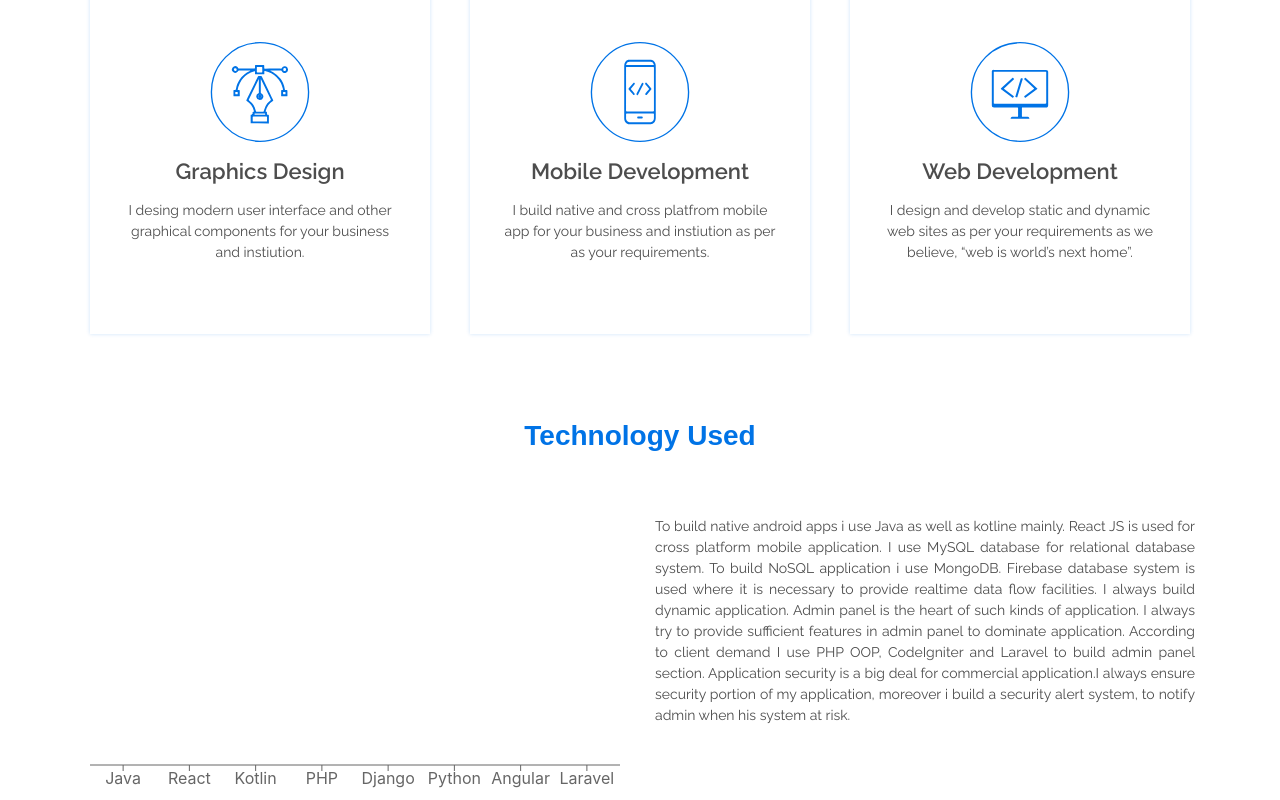
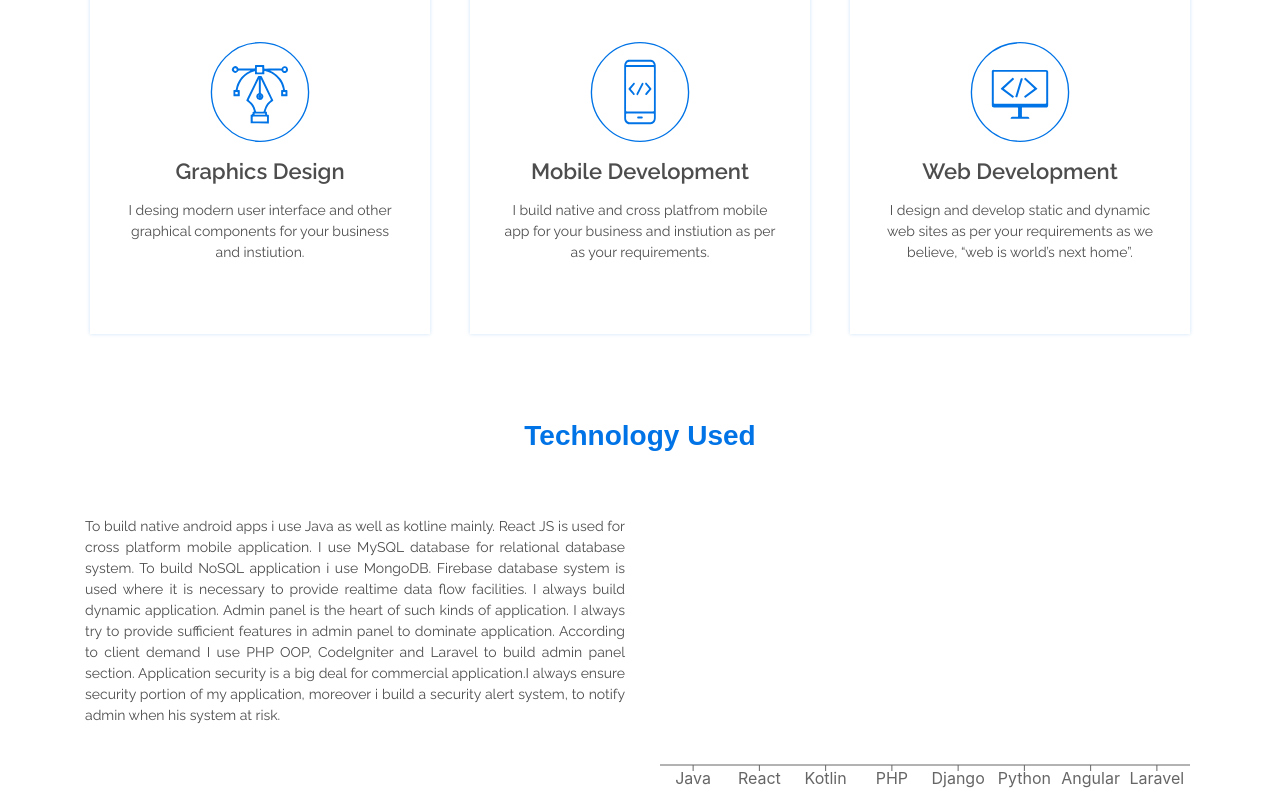
Before and after one commit to mdarmancse/Project-React-Js, a React (Create React App) app: page / in a window 1280 px wide. Shown: the part 685-1485 px from the top of the page. Built offline with nearby package versions, Linux system fonts and the light colour scheme.

Commit message:
Update Analysis.js

```diff
--- a/src/components/Analysis/Analysis.js
+++ b/src/components/Analysis/Analysis.js
@@ -9,14 +9,14 @@ class Analysis extends Component {
         this.state={
             data:[
 
-                {Technology:"Java",Projects:"100"},
-                {Technology:"React",Projects:"95"},
-                {Technology:"Kotlin",Projects:"20"},
-                {Technology:"PHP",Projects:"30"},
-                {Technology:"Django",Projects:"80"},
-                {Technology:"Python",Projects:"40"},
-                {Technology:"Angular",Projects:"60"},
-                {Technology:"Laravel",Projects:"70"}
+                {Technology:"Java",Projects:100},
+                {Technology:"React",Projects:95},
+                {Technology:"Kotlin",Projects:20},
+                {Technology:"PHP",Projects:30},
+                {Technology:"Django",Projects:80},
+                {Technology:"Python",Projects:40},
+                {Technology:"Angular",Projects:60},
+                {Technology:"Laravel",Projects:70}
 
 
 
@@ -32,18 +32,7 @@ class Analysis extends Component {
                 <Container classname="text-center">
                     <h1 className="serviceMainTitle text-center">Technology Used</h1>
                     <Row>
-                        <Col lg={6} sm={12} md={12} style={{width:"100%",height:"300px"}}>
-                                <ResponsiveContainer>
-                            <BarChart width={100} height={300} data={this.state.data}>
-                                <XAxis dataKey="Technology"/>
-                                <Tooltip />
-                                <Bar datakey="Projects" fill={blue}>
-                                </Bar>
-                            </BarChart>
-                                </ResponsiveContainer>
 
-
-                        </Col>
 
                         <Col lg={6} sm={12} md={12}>
                             <p className="serviceDes text-justify">
@@ -53,6 +42,18 @@ class Analysis extends Component {
 
                                 According to client demand I use PHP OOP, CodeIgniter and Laravel to build admin panel section. Application security is a big deal for commercial application.I always ensure security portion of my application, moreover i build a security alert system, to notify admin when his system at risk.
                             </p>
+
+                        </Col>
+                        <Col lg={6} sm={12} md={12} style={{width:"100%",height:"300px"}}>
+                            <ResponsiveContainer>
+                                <BarChart width={100} height={300} data={this.state.data}>
+                                    <XAxis dataKey="Technology"/>
+                                    <Tooltip />
+                                    <Bar datakey="Projects" fill={blue}>
+                                    </Bar>
+                                </BarChart>
+                            </ResponsiveContainer>
+
 
                         </Col>
 
```
